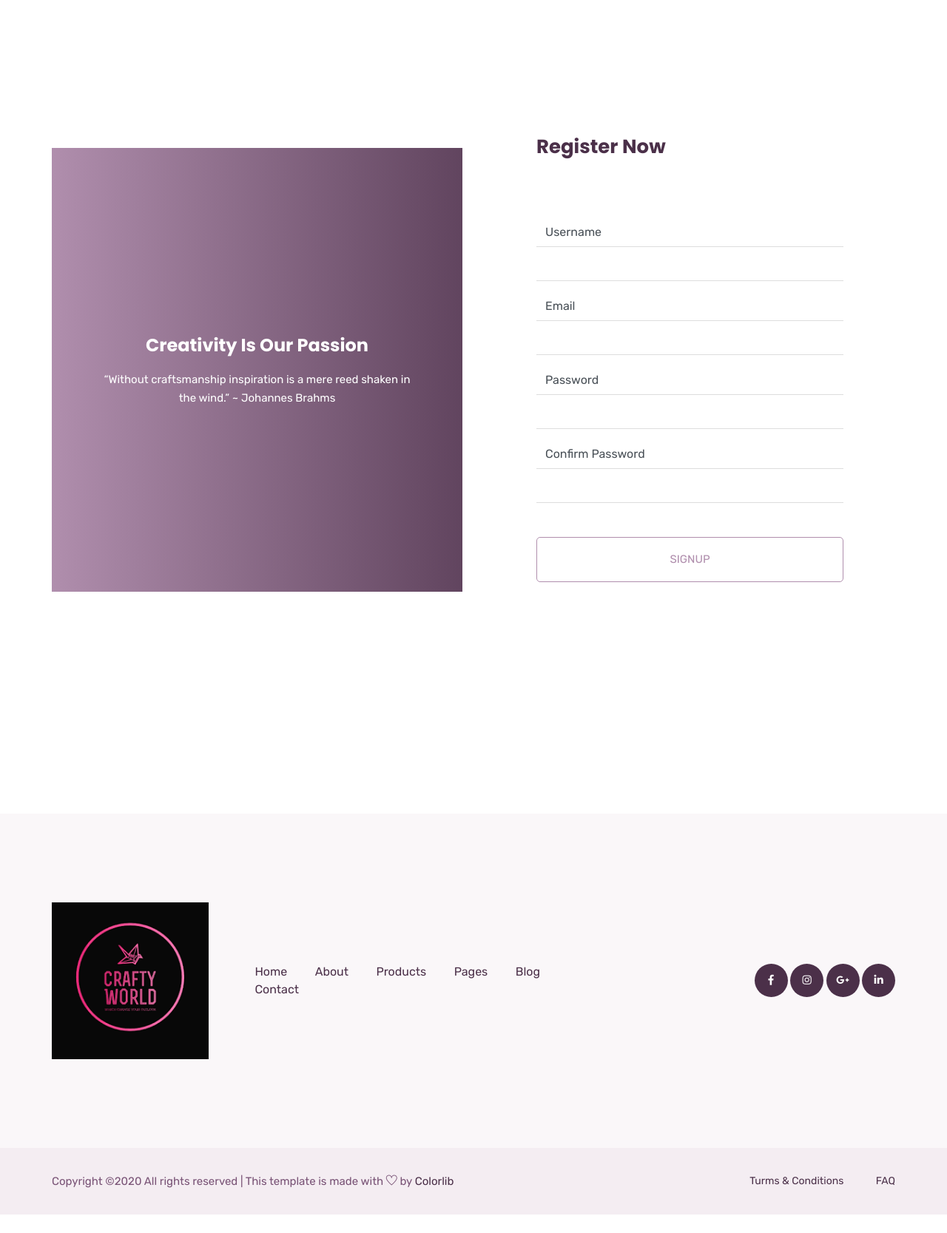
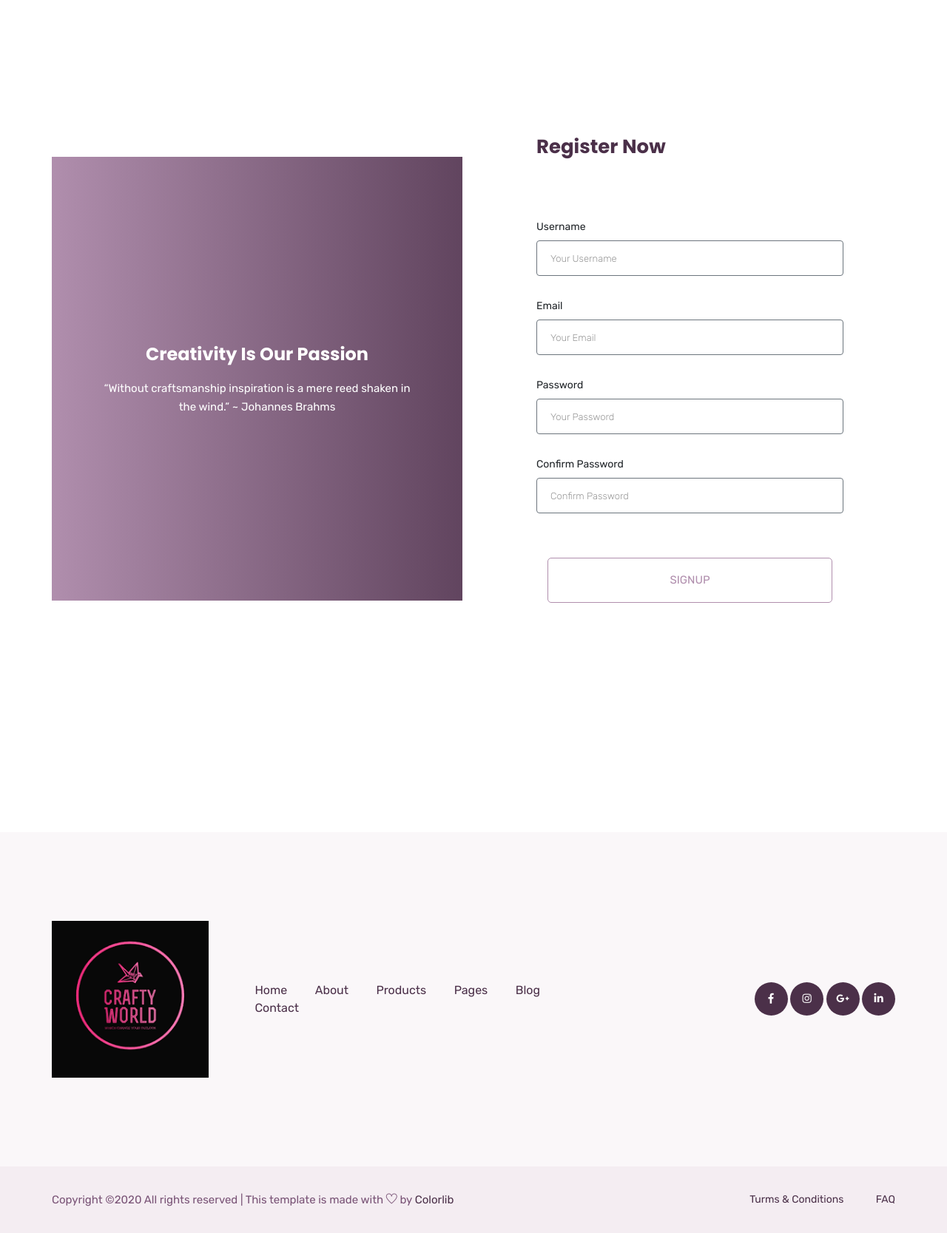
Before and after one commit to Krishnaaa29/craftyworld, a Flask app: page /register in a window 1280 px wide. Shown: the part 675-2342 px from the top of the page at 74% size. Before the commit the page ends 2317 px from the top, so only its background shows below. Run offline with Flask 2, Linux system fonts and the light colour scheme; some libraries are stand-ins or nearby versions.

Commit message:
registration bug fixed

```diff
--- a/craft/forms.py
+++ b/craft/forms.py
@@ -6,18 +6,16 @@ from craft.models import Users
 class RegistrationForm(FlaskForm):
     username = StringField('Username', validators=[DataRequired(), Length(min=2, max=20)])
     email = StringField('Email', validators=[DataRequired(), Email()])
-    password = PasswordField('Password', validators=[DataRequired()])
+    password = PasswordField('Password', validators=[DataRequired(), Length(min=8)])
     confirm_password = PasswordField('Confirm Password', validators=[DataRequired(), EqualTo('password')])
     submit = SubmitField('SignUp')
 
     def validate_username(self, username):
-
         user = Users.query.filter_by(username=username.data).first()
         if user:
             raise ValidationError('This username is taken, please choose a different one')
 
     def validate_email(self, email):
-
         user = Users.query.filter_by(email=email.data).first()
         if user:
             raise ValidationError('This email is taken, please choose a different one')
--- a/craft/models.py
+++ b/craft/models.py
@@ -3,7 +3,7 @@ from craft import db
 class Users(db.Model):
     id = db.Column(db.Integer, primary_key=True)
     username = db.Column(db.String(60), nullable=False)
-    email = db.Column(db.String(60), nullable=False)
+    email = db.Column(db.String(60), unique=True, nullable=False)
     password = db.Column(db.String(60), nullable=False)
 
     def __repr__(self):
--- a/craft/routes.py
+++ b/craft/routes.py
@@ -4,12 +4,8 @@ from craft.forms import RegistrationForm, LoginForm
 from craft.models import Users
 
 @app.route("/")
-
-
-@app.route("/home")
 def home():
     return render_template('index.html')
-
 
 @app.route("/about")
 def about():
@@ -21,17 +17,12 @@ def contact():
 
 @app.route("/product_list")
 def product_list():
-
     return render_template('product_list.html')
-
-
 
 @app.route('/logout')
 def logout():
     session.pop('user', None)
     return redirect(url_for('login'))
-
-
 
 @app.route("/register", methods=['GET', 'POST'])
 def register():
@@ -41,7 +32,7 @@ def register():
         user = Users(username=form.username.data, email=form.email.data, password=hashed_password)
         db.session.add(user)
         db.session.commit()
-        flash('Your Account has been created! You are now able to log in', 'success')
+        flash(f'Your Account has been created! You are now able to log in', 'success')
         return redirect(url_for('login'))
     return render_template('register.html', title='Register', form=form)
 
--- a/craft/templates/register.html
+++ b/craft/templates/register.html
@@ -134,58 +134,78 @@
                     <div class="login_part_form">
                         <div class="login_part_form_iner">
                             <h3>Register Now</h3>
-                            <form class="row contact_form" action="" method="POST" novalidate="novalidate">
-                                <div class="col-md-12 form-group p_star">
-                                    {{ form.username.label(class="form-control", placeholder="Username") }}
+                            {% with messages = get_flashed_messages(with_categories=true) %}
+                                    {% if messages %}
+                                        {% for category, message in messages %}
+                                            <div class="alert alert-{{ category }}">
+                                                {{ message }}
+                                            </div>
+                                        {% endfor%}
+                                    {% endif %}
+                                {% endwith %}
+                            <form class="form-contact contact_form" action="" method="POST">
+                                {{ form.hidden_tag() }}
+                                <div class="row">
+                                <div class="col-sm-12">
+                                    <div class="form-group">
+                                        {{ form.username.label(class="") }}
                                         {% if form.username.errors %}
-                                        {{ form.username(class="form-control is_invalid") }}
-                                        <div class="invalid-feedback">
+                                            {{ form.username(class="form-control border border-danger rounded") }}
+                                            <div class="text-danger">
                                                 {% for error in form.username.errors %}
                                                     <span>{{ error }}</span>
                                                 {% endfor %}
                                             </div>
                                         {% else %}
-                                        {{ form.username(class="form-control") }}
+                                            {{ form.username(class="form-control border border-secondary rounded", placeholder="Your Username") }}
                                         {% endif %}
                                     </div>
-                                <div class="col-md-12 form-group p_star">
-                                    {{ form.email.label(class="form-control", placeholder="Email") }}
+                                  </div>
+                                  <div class="col-sm-12">
+                                    <div class="form-group">
+                                        {{ form.email.label(class="") }}
                                         {% if form.email.errors %}
-                                        {{ form.email(class="form-control is_invalid") }}
-                                        <div class="invalid-feedback">
+                                            {{ form.email(class="form-control border border-danger rounded") }}
+                                            <div class="text-danger">
                                                 {% for error in form.email.errors %}
                                                     <span>{{ error }}</span>
                                                 {% endfor %}
                                             </div>
                                         {% else %}
-                                        {{ form.email(class="form-control") }}
+                                            {{ form.email(class="form-control border border-secondary rounded", placeholder="Your Email") }}
                                         {% endif %}
                                     </div>
-                                <div class="col-md-12 form-group p_star">
-                                     {{ form.password.label(class="form-control", placeholder="Password") }}
+                                  </div>
+                                  <div class="col-sm-12">
+                                    <div class="form-group">
+                                        {{ form.password.label(class="") }}
                                         {% if form.password.errors %}
-                                        {{ form.password(class="form-control is_invalid") }}
-                                        <div class="invalid-feedback">
+                                            {{ form.password(class="form-control border border-danger rounded") }}
+                                            <div class="text-danger">
                                                 {% for error in form.password.errors %}
                                                     <span>{{ error }}</span>
                                                 {% endfor %}
                                             </div>
                                         {% else %}
-                                        {{ form.password(class="form-control") }}
+                                            {{ form.password(class="form-control border border-secondary rounded", placeholder="Your Password") }}
                                         {% endif %}
                                     </div>
-                                <div class="col-md-12 form-group p_star">
-                                    {{ form.confirm_password.label(class="form-control", placeholder="Confirm Password") }}
+                                  </div>
+                                  <div class="col-sm-12">
+                                    <div class="form-group">
+                                        {{ form.confirm_password.label(class="") }}
                                         {% if form.confirm_password.errors %}
-                                        {{ form.confirm_password(class="form-control is_invalid") }}
-                                        <div class="invalid-feedback">
+                                            {{ form.confirm_password(class="form-control border border-danger rounded") }}
+                                            <div class="text-danger">
                                                 {% for error in form.confirm_password.errors %}
                                                     <span>{{ error }}</span>
                                                 {% endfor %}
                                             </div>
                                         {% else %}
-                                        {{ form.confirm_password(class="form-control") }}
+                                            {{ form.confirm_password(class="form-control border border-secondary rounded", placeholder="Confirm Password") }}
                                         {% endif %}
+                                    </div>
+                                  </div>
                                 </div>
                                 <div class="col-md-12 form-group">
                                    {{ form.submit(class="btn_3") }}
```
Also changed, not shown: craft/templates/login.html (+8 -8 lines), craft/data.db. Lines whose indentation alone changed are shown as unchanged.
